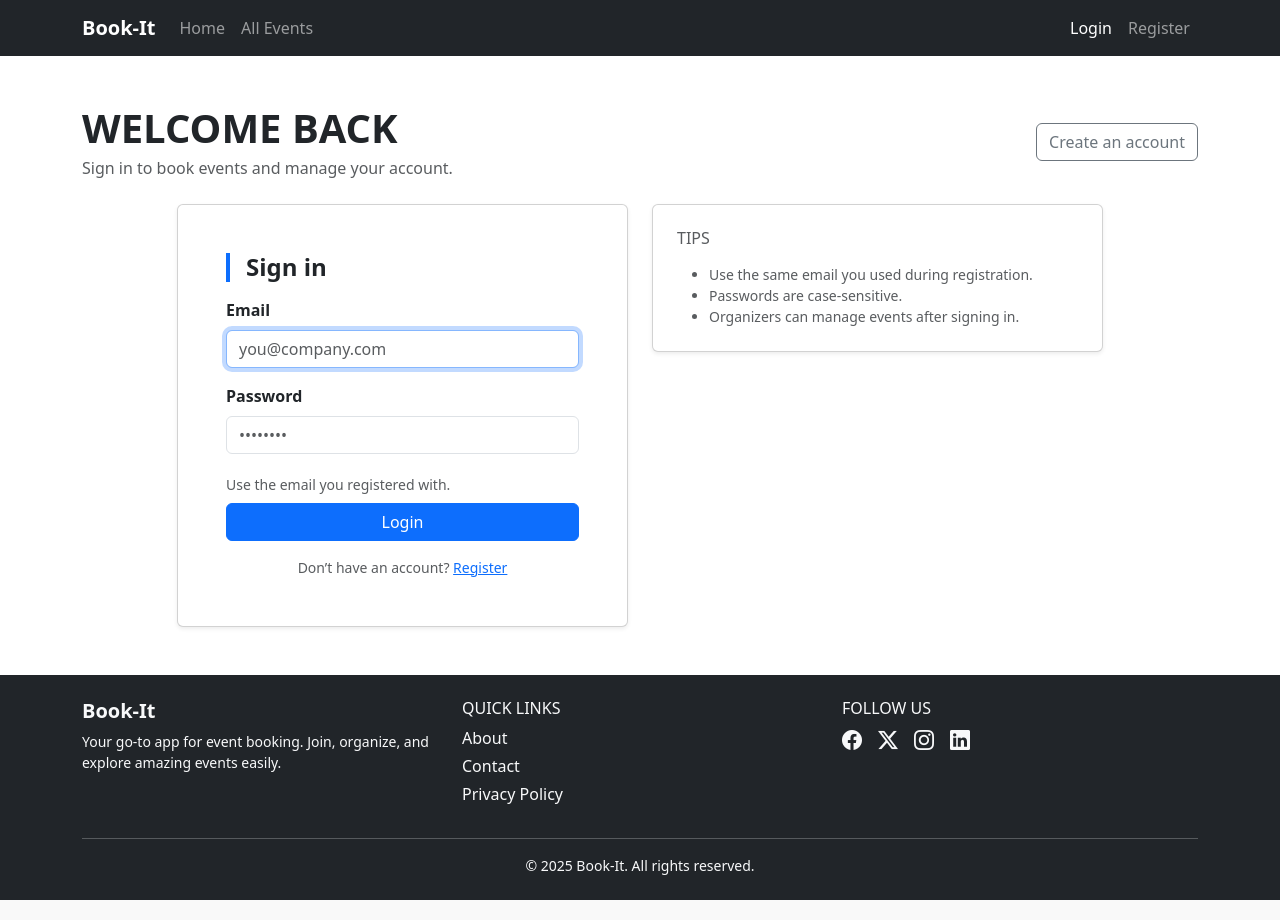
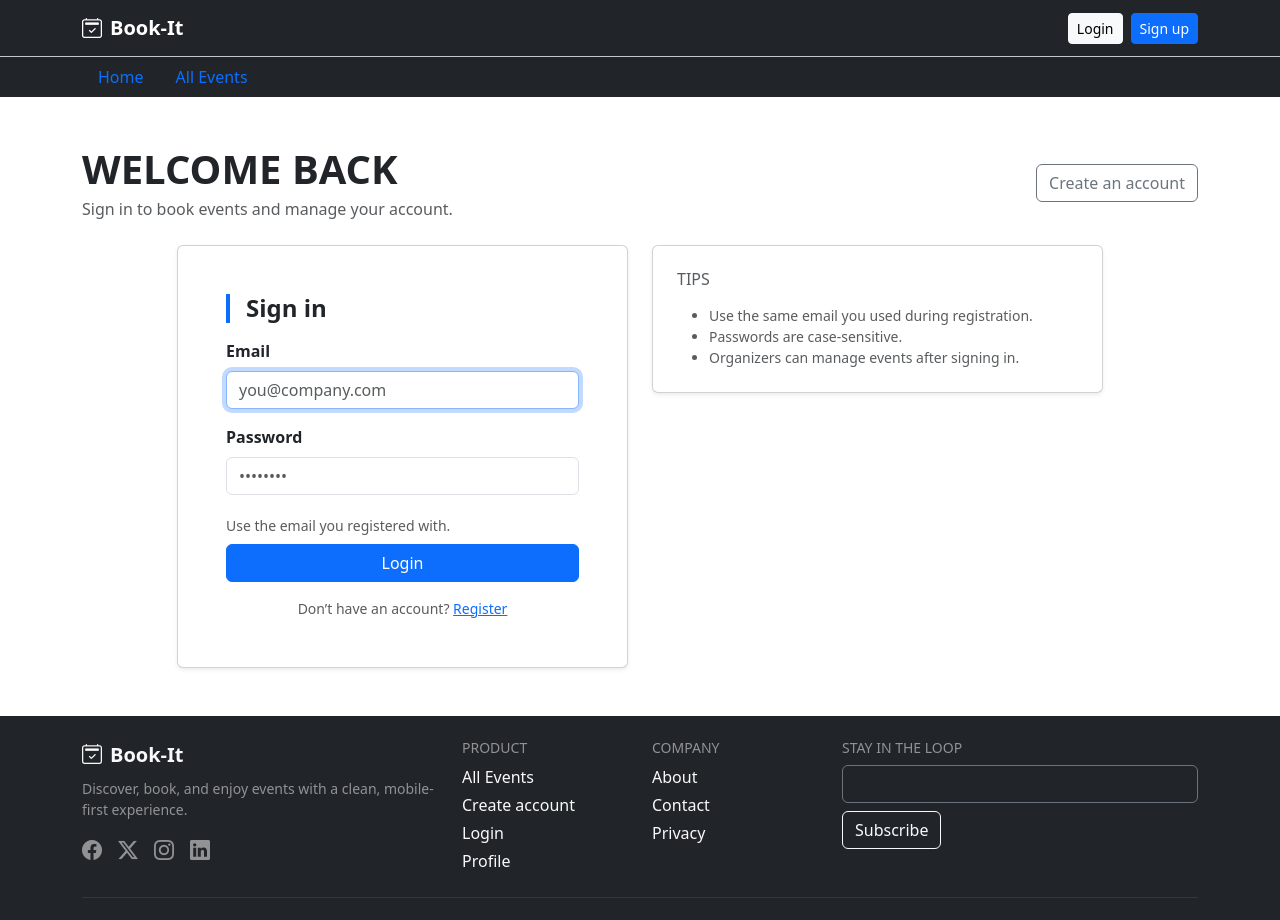
Before and after one commit to sharfrasaqsan/react-book-it, a React (Create React App) app: page /login in a window 1280 px wide. Shown: the top 920 px of the page. Built offline with nearby package versions, Linux system fonts and the light colour scheme; no server answers; the database is empty.

Commit message:
header, footer enhanced

```diff
--- a/src/components/Footer.js
+++ b/src/components/Footer.js
@@ -1,70 +1,136 @@
-// src/components/Footer.js
 import { Link } from "react-router-dom";
 
-// Ensure global imports (index.js):
-// import "bootstrap/dist/css/bootstrap.min.css";
-// import "bootstrap/dist/js/bootstrap.bundle.min.js";
-// import "bootstrap-icons/font/bootstrap-icons.css";
+export default function Footer() {
+  const year = new Date().getFullYear();
 
-export default function Footer() {
   return (
-    <footer className="bg-dark text-light py-4 mt-auto">
+    <footer className="bg-dark text-light mt-auto pt-4">
       <div className="container">
-        <div className="row text-center text-md-start">
-          {/* Company Info */}
-          <div className="col-md-4 mb-3">
-            <h5 className="fw-semibold">Book-It</h5>
-            <p className="small mb-0">
-              Your go-to app for event booking. Join, organize, and explore
-              amazing events easily.
+        <div className="row g-4">
+          {/* Brand + blurb */}
+          <div className="col-12 col-md-6 col-lg-4">
+            <div className="d-flex align-items-center gap-2 mb-2">
+              <i className="bi bi-calendar2-check fs-5" aria-hidden="true" />
+              <h5 className="fw-semibold mb-0">Book-It</h5>
+            </div>
+            <p className="small text-white-50 mb-3">
+              Discover, book, and enjoy events with a clean, mobile-first
+              experience.
             </p>
+            {/* Socials */}
+            <div className="d-flex gap-3">
+              <a href="#" className="text-white-50" aria-label="Facebook">
+                <i className="bi bi-facebook fs-5" />
+              </a>
+              <a href="#" className="text-white-50" aria-label="X">
+                <i className="bi bi-twitter-x fs-5" />
+              </a>
+              <a href="#" className="text-white-50" aria-label="Instagram">
+                <i className="bi bi-instagram fs-5" />
+              </a>
+              <a href="#" className="text-white-50" aria-label="LinkedIn">
+                <i className="bi bi-linkedin fs-5" />
+              </a>
+            </div>
           </div>
 
-          {/* Navigation Links */}
-          <div className="col-md-4 mb-3">
-            <h6 className="text-uppercase">Quick Links</h6>
+          {/* Quick links */}
+          <div className="col-6 col-lg-2">
+            <h6 className="text-uppercase small text-white-50">Product</h6>
             <ul className="list-unstyled mb-0">
               <li className="mb-1">
-                <Link to="/about" className="text-light text-decoration-none">
-                  About
+                <Link to="/events" className="link-light text-decoration-none">
+                  All Events
                 </Link>
               </li>
               <li className="mb-1">
-                <Link to="/contact" className="text-light text-decoration-none">
-                  Contact
+                <Link
+                  to="/register"
+                  className="link-light text-decoration-none"
+                >
+                  Create account
+                </Link>
+              </li>
+              <li className="mb-1">
+                <Link to="/login" className="link-light text-decoration-none">
+                  Login
                 </Link>
               </li>
               <li>
-                <Link to="/privacy" className="text-light text-decoration-none">
-                  Privacy Policy
+                <Link to="/profile" className="link-light text-decoration-none">
+                  Profile
                 </Link>
               </li>
             </ul>
           </div>
 
-          {/* Social Media */}
-          <div className="col-md-4 mb-3">
-            <h6 className="text-uppercase">Follow Us</h6>
-            <div className="d-flex justify-content-center justify-content-md-start gap-3">
-              <Link to="#" className="text-light" aria-label="Facebook">
-                <i className="bi bi-facebook fs-5" />
-              </Link>
-              <Link to="#" className="text-light" aria-label="X">
-                <i className="bi bi-twitter-x fs-5" />
-              </Link>
-              <Link to="#" className="text-light" aria-label="Instagram">
-                <i className="bi bi-instagram fs-5" />
-              </Link>
-              <Link to="#" className="text-light" aria-label="LinkedIn">
-                <i className="bi bi-linkedin fs-5" />
-              </Link>
-            </div>
+          {/* Company */}
+          <div className="col-6 col-lg-2">
+            <h6 className="text-uppercase small text-white-50">Company</h6>
+            <ul className="list-unstyled mb-0">
+              <li className="mb-1">
+                <Link to="/about" className="link-light text-decoration-none">
+                  About
+                </Link>
+              </li>
+              <li className="mb-1">
+                <Link to="/contact" className="link-light text-decoration-none">
+                  Contact
+                </Link>
+              </li>
+              <li>
+                <Link to="/privacy" className="link-light text-decoration-none">
+                  Privacy
+                </Link>
+              </li>
+            </ul>
+          </div>
+
+          {/* Mini newsletter (mobile-friendly) */}
+          <div className="col-12 col-lg-4">
+            <h6 className="text-uppercase small text-white-50">
+              Stay in the loop
+            </h6>
+            <form
+              className="d-flex gap-2 flex-wrap"
+              onSubmit={(e) => {
+                e.preventDefault();
+                const form = e.currentTarget;
+                const input = form.querySelector("input[type=email]");
+                if (!input?.value) return;
+                // You can wire this to your real newsletter logic
+                input.value = "";
+                alert("Thanks for subscribing!");
+              }}
+            >
+              <label htmlFor="footer-email" className="visually-hidden">
+                Email
+              </label>
+              <input
+                id="footer-email"
+                type="email"
+                className="form-control bg-dark text-light border-secondary"
+                placeholder="you@company.com"
+                required
+              />
+              <button className="btn btn-outline-light">Subscribe</button>
+            </form>
           </div>
         </div>
 
-        <hr className="border-light" />
-        <div className="text-center small">
-          &copy; {new Date().getFullYear()} Book-It. All rights reserved.
+        <hr className="border-secondary my-4" />
+
+        <div className="d-flex flex-column flex-sm-row align-items-center justify-content-between pb-3 gap-2">
+          <div className="small text-white-50">
+            &copy; {year} Book-It. All rights reserved.
+          </div>
+          <button
+            type="button"
+            className="btn btn-outline-light btn-sm"
+            onClick={() => window.scrollTo({ top: 0, behavior: "smooth" })}
+          >
+            <i className="bi bi-arrow-up-short me-1" /> Back to top
+          </button>
         </div>
       </div>
     </footer>
--- a/src/components/Header.js
+++ b/src/components/Header.js
@@ -1,4 +1,3 @@
-// src/components/Header.js
 import { Link, NavLink, useNavigate } from "react-router-dom";
 import { useData } from "../context/DataContext";
 import { toast } from "react-toastify";
@@ -9,6 +8,10 @@ export default function Header() {
   const { currentUser, setCurrentUser } = useData();
   const navigate = useNavigate();
   const isOrganizer = currentUser?.role === "organizer";
+  const initials =
+    (
+      (currentUser?.firstName?.[0] || "") + (currentUser?.lastName?.[0] || "")
+    ).toUpperCase() || null;
 
   const handleLogout = async () => {
     try {
@@ -21,29 +24,108 @@ export default function Header() {
     }
   };
 
-  const linkClass = ({ isActive }) => "nav-link" + (isActive ? " active" : "");
+  const linkClass = ({ isActive }) =>
+    "nav-link px-3" + (isActive ? " active fw-semibold" : "");
 
   return (
-    <nav className="navbar navbar-expand-lg navbar-dark bg-dark sticky-top">
+    <>
+      {/* Top bar: brand + quick actions */}
+      <nav className="navbar navbar-dark bg-dark sticky-top border-bottom border-secondary-subtle">
         <div className="container">
-        <Link to="/" className="navbar-brand fw-semibold">
-          Book-It
+          <Link
+            to="/"
+            className="navbar-brand fw-semibold d-flex align-items-center gap-2"
+          >
+            <i className="bi bi-calendar2-check" />
+            <span>Book-It</span>
           </Link>
 
+          {/* Desktop actions */}
+          <div className="d-none d-lg-flex align-items-center gap-2">
+            {!currentUser ? (
+              <>
+                <NavLink to="/login" className="btn btn-outline-light btn-sm">
+                  Login
+                </NavLink>
+                <NavLink to="/register" className="btn btn-primary btn-sm">
+                  Sign up
+                </NavLink>
+              </>
+            ) : (
+              <>
+                {isOrganizer && (
+                  <NavLink to="/create" className="btn btn-primary btn-sm">
+                    + Create Event
+                  </NavLink>
+                )}
+
+                {/* User dropdown */}
+                <div className="dropdown">
                   <button
-          className="navbar-toggler"
+                    className="btn btn-outline-light btn-sm dropdown-toggle d-flex align-items-center gap-2"
+                    id="userMenuDesktop"
+                    data-bs-toggle="dropdown"
+                    aria-expanded="false"
+                  >
+                    {initials ? (
+                      <span
+                        className="rounded-circle bg-light text-dark d-inline-flex justify-content-center align-items-center"
+                        style={{ width: 24, height: 24, fontSize: 12 }}
+                        aria-hidden="true"
+                      >
+                        {initials}
+                      </span>
+                    ) : (
+                      <i className="bi bi-person-circle" aria-hidden="true" />
+                    )}
+                    <span className="d-none d-xl-inline">
+                      {currentUser.firstName ?? "Account"}
+                    </span>
+                  </button>
+                  <ul
+                    className="dropdown-menu dropdown-menu-end"
+                    aria-labelledby="userMenuDesktop"
+                  >
+                    <li>
+                      <NavLink to="/profile" className="dropdown-item">
+                        <i className="bi bi-person me-2" /> Profile
+                      </NavLink>
+                    </li>
+                    <li>
+                      <hr className="dropdown-divider" />
+                    </li>
+                    <li>
+                      <button
+                        className="dropdown-item text-danger"
+                        onClick={handleLogout}
+                      >
+                        <i className="bi bi-box-arrow-right me-2" /> Logout
+                      </button>
+                    </li>
+                  </ul>
+                </div>
+              </>
+            )}
+          </div>
+
+          {/* Mobile: offcanvas toggle */}
+          <button
+            className="navbar-toggler d-lg-none"
             type="button"
-          data-bs-toggle="collapse"
-          data-bs-target="#mainNav"
-          aria-controls="mainNav"
-          aria-expanded="false"
+            data-bs-toggle="offcanvas"
+            data-bs-target="#mainNavOffcanvas"
+            aria-controls="mainNavOffcanvas"
             aria-label="Toggle navigation"
           >
             <span className="navbar-toggler-icon" />
           </button>
+        </div>
+      </nav>
 
-        <div className="collapse navbar-collapse" id="mainNav">
-          <ul className="navbar-nav me-auto">
+      {/* Secondary bar (desktop nav) */}
+      <div className="bg-dark d-none d-lg-block">
+        <div className="container">
+          <ul className="nav">
             <li className="nav-item">
               <NavLink to="/" className={linkClass} end>
                 Home
@@ -54,7 +136,6 @@ export default function Header() {
                 All Events
               </NavLink>
             </li>
-
             {currentUser && (
               <>
                 <li className="nav-item">
@@ -65,11 +146,6 @@ export default function Header() {
                 {isOrganizer && (
                   <>
                     <li className="nav-item">
-                      <NavLink to="/create" className={linkClass}>
-                        Create Event
-                      </NavLink>
-                    </li>
-                    <li className="nav-item">
                       <NavLink to="/my-events" className={linkClass}>
                         My Events
                       </NavLink>
@@ -79,58 +155,128 @@ export default function Header() {
               </>
             )}
           </ul>
+        </div>
+      </div>
 
-          <ul className="navbar-nav ms-auto">
-            {!currentUser ? (
-              <>
+      {/* Offcanvas (mobile) */}
+      <div
+        className="offcanvas offcanvas-end"
+        tabIndex="-1"
+        id="mainNavOffcanvas"
+        aria-labelledby="mainNavOffcanvasLabel"
+      >
+        <div className="offcanvas-header">
+          <h5
+            className="offcanvas-title d-flex align-items-center gap-2"
+            id="mainNavOffcanvasLabel"
+          >
+            <i className="bi bi-calendar2-check" />
+            Book-It
+          </h5>
+          <button
+            type="button"
+            className="btn-close"
+            data-bs-dismiss="offcanvas"
+            aria-label="Close"
+          />
+        </div>
+        <div className="offcanvas-body d-flex flex-column">
+          <ul className="navbar-nav flex-grow-1">
             <li className="nav-item">
-                  <NavLink to="/login" className={linkClass}>
-                    Login
+              <NavLink
+                to="/"
+                className="nav-link py-2"
+                data-bs-dismiss="offcanvas"
+                end
+              >
+                <i className="bi bi-house me-2" /> Home
               </NavLink>
             </li>
             <li className="nav-item">
-                  <NavLink to="/register" className={linkClass}>
-                    Register
+              <NavLink
+                to="/events"
+                className="nav-link py-2"
+                data-bs-dismiss="offcanvas"
+              >
+                <i className="bi bi-grid me-2" /> All Events
+              </NavLink>
+            </li>
+
+            {currentUser && (
+              <>
+                <li className="nav-item">
+                  <NavLink
+                    to="/my-bookings"
+                    className="nav-link py-2"
+                    data-bs-dismiss="offcanvas"
+                  >
+                    <i className="bi bi-ticket-detailed me-2" /> My Bookings
+                  </NavLink>
+                </li>
+                {isOrganizer && (
+                  <>
+                    <li className="nav-item">
+                      <NavLink
+                        to="/my-events"
+                        className="nav-link py-2"
+                        data-bs-dismiss="offcanvas"
+                      >
+                        <i className="bi bi-briefcase me-2" /> My Events
+                      </NavLink>
+                    </li>
+                    <li className="nav-item mt-2">
+                      <NavLink
+                        to="/create"
+                        className="btn btn-primary w-100"
+                        data-bs-dismiss="offcanvas"
+                      >
+                        + Create Event
                       </NavLink>
                     </li>
                   </>
-            ) : (
-              <li className="nav-item dropdown">
-                <button
-                  className="nav-link dropdown-toggle btn btn-link d-flex align-items-center gap-2"
-                  id="userMenu"
-                  data-bs-toggle="dropdown"
-                  aria-expanded="false"
-                >
-                  <i className="bi bi-person-circle"></i>
-                  <span>{currentUser.firstName ?? "Account"}</span>
-                </button>
-                <ul
-                  className="dropdown-menu dropdown-menu-end"
-                  aria-labelledby="userMenu"
-                >
-                  <li>
-                    <NavLink to="/profile" className="dropdown-item">
-                      <i className="bi bi-person me-2"></i> Profile
-                    </NavLink>
-                  </li>
-                  <li>
-                    <hr className="dropdown-divider" />
-                  </li>
-                  <li>
-                    <button
-                      className="dropdown-item text-danger"
-                      onClick={handleLogout}
-                    >
-                      <i className="bi bi-box-arrow-right me-2"></i> Logout
-                    </button>
-                  </li>
-                </ul>
-              </li>
+                )}
+              </>
             )}
           </ul>
+
+          {/* Footer area inside offcanvas */}
+          {!currentUser ? (
+            <div className="d-grid gap-2">
+              <NavLink
+                to="/login"
+                className="btn btn-outline-dark"
+                data-bs-dismiss="offcanvas"
+              >
+                Login
+              </NavLink>
+              <NavLink
+                to="/register"
+                className="btn btn-dark"
+                data-bs-dismiss="offcanvas"
+              >
+                Sign up
+              </NavLink>
+            </div>
+          ) : (
+            <div className="d-grid gap-2">
+              <NavLink
+                to="/profile"
+                className="btn btn-outline-secondary"
+                data-bs-dismiss="offcanvas"
+              >
+                <i className="bi bi-person me-2" /> Profile
+              </NavLink>
+              <button
+                className="btn btn-outline-danger"
+                onClick={handleLogout}
+                data-bs-dismiss="offcanvas"
+              >
+                <i className="bi bi-box-arrow-right me-2" /> Logout
+              </button>
+            </div>
+          )}
         </div>
       </div>
-    </nav>
+    </>
   );
 }
--- a/src/components/NewsLetter.js
+++ /dev/null
@@ -1,55 +0,0 @@
-import { useState } from "react";
-
-const Newsletter = () => {
-  const [email, setEmail] = useState("");
-  const [status, setStatus] = useState(null);
-
-  const submit = (e) => {
-    e.preventDefault();
-    const ok = /^[^\s@]+@[^\s@]+\.[^\s@]+$/.test(email);
-    setStatus(ok ? "ok" : "err");
-    if (ok) setEmail("");
-  };
-
-  return (
-    <section id="newsletter" className="py-5 bg-body-tertiary border-top">
-      <div className="container text-center">
-        <span className="eyebrow">Subscribe</span>
-        <h2 className="fw-bold mt-1 mb-3">Stay in the loop</h2>
-        <p className="text-muted mb-4">
-          Get the freshest events and updates in your inbox.
-        </p>
-
-        <form
-          onSubmit={submit}
-          className="d-flex gap-2 justify-content-center flex-wrap glass rounded-pill p-2 soft-shadow"
-        >
-          <label htmlFor="nl" className="visually-hidden">
-            Email
-          </label>
-          <input
-            id="nl"
-            type="email"
-            className="form-control bg-transparent border-0"
-            style={{ minWidth: 260 }}
-            placeholder="you@company.com"
-            value={email}
-            onChange={(e) => setEmail(e.target.value)}
-            required
-          />
-          <button className="btn btn-primary rounded-pill px-4 lift-on-hover">
-            Subscribe
-          </button>
-        </form>
-
-        {status === "ok" && (
-          <div className="text-success mt-3">Thanks for subscribing!</div>
-        )}
-        {status === "err" && (
-          <div className="text-danger mt-3">Please enter a valid email.</div>
-        )}
-      </div>
-    </section>
-  );
-};
-export default Newsletter;
--- a/src/pages/Dashboard.js
+++ b/src/pages/Dashboard.js
@@ -5,7 +5,6 @@ import Partners from "../components/Partners";
 import RecentEventList from "../components/RecentEventList";
 import Testimonials from "../components/Testimonials";
 import CTA from "../components/CTA";
-import Newsletter from "../components/NewsLetter";
 
 const Dashboard = () => {
   return (
@@ -17,7 +16,6 @@ const Dashboard = () => {
       <Testimonials />
       <Partners />
       <CTA />
-      <Newsletter />
     </>
   );
 };
--- a/src/pages/MyBookings.js
+++ b/src/pages/MyBookings.js
@@ -27,6 +27,7 @@ const MyBookings = () => {
   const myUser = users.find((u) => u.id === currentUser.id);
 
   const bookedIds = myUser?.bookedEvents ?? [];
+
   const bookedEvents = useMemo(() => {
     if (!Array.isArray(events) || !Array.isArray(bookedIds)) return [];
     const byId = new Map(events.map((e) => [e.id, e]));
```
Lines whose indentation alone changed are shown as unchanged.
